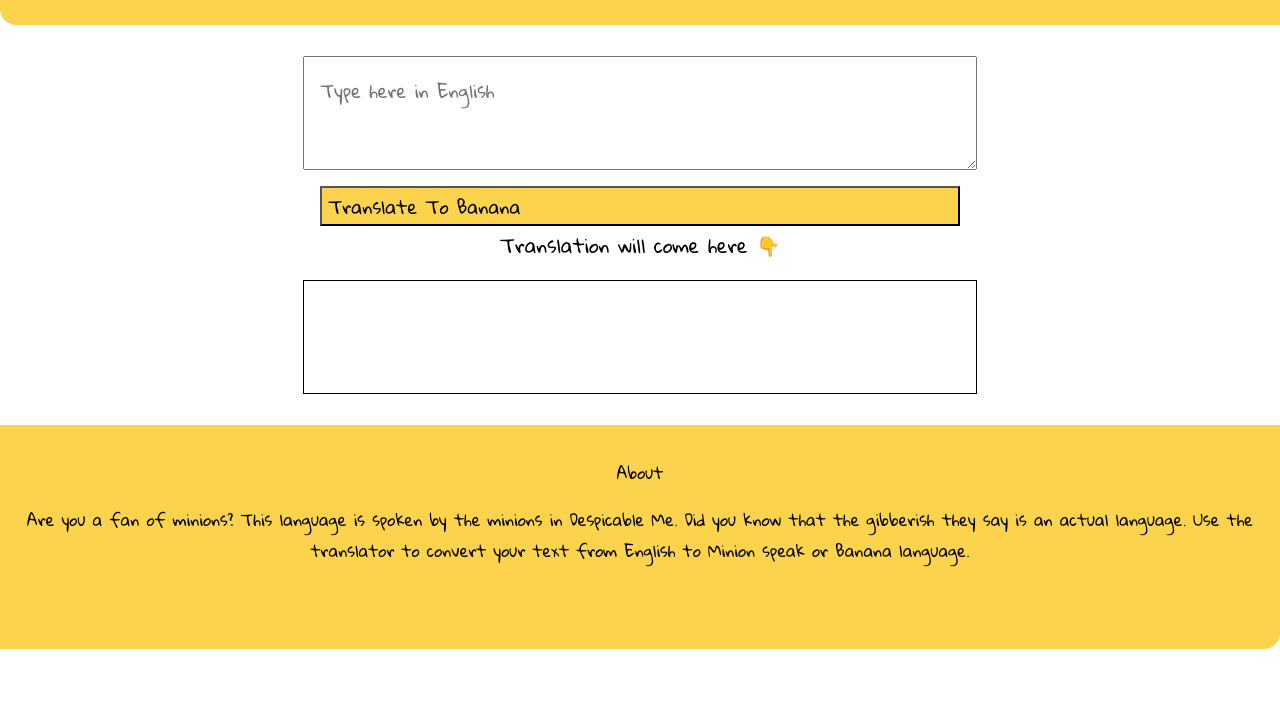
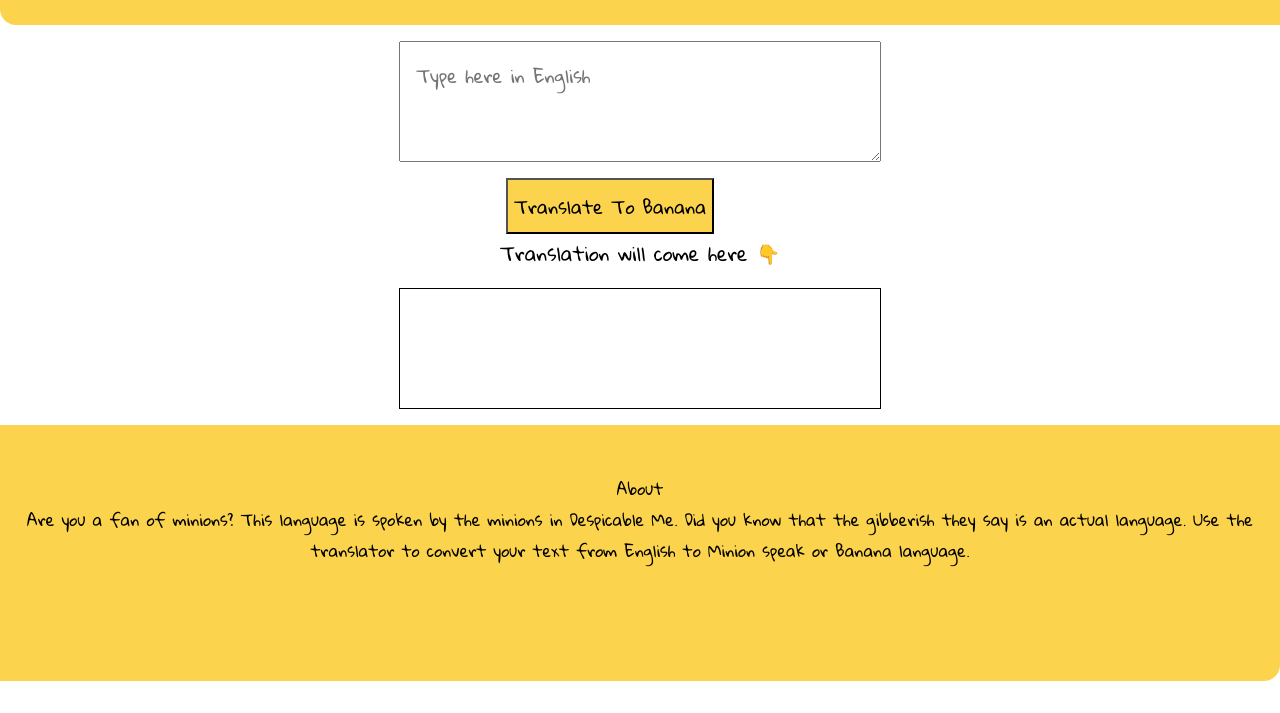
Before and after one commit to rivanshubansal/banana-talk, a plain HTML site: page index.html in a window 1280 px wide. Shown: the part 87-800 px from the top of the page. Drawn offline with Linux system fonts and the light colour scheme.

Commit message:
fix:footer

```diff
--- a/index.html
+++ b/index.html
@@ -21,7 +21,7 @@
 
 
     <footer>
-      <div class = "footer"> About</div>
+      <div > About</div>
       <p>Are you a fan of minions? This language is spoken by the minions in Despicable Me. Did you know that the gibberish they say is an actual language. Use the translator to convert your text from English to Minion speak or Banana language.</p>
     </footer>
 
--- a/styles.css
+++ b/styles.css
@@ -3,18 +3,19 @@
 :root {
     --primary-color:#FCD34D;
 }
-{
-    box-sizing: border-box;
-  }
+
 
 body {
     font-family: 'Gloria Hallelujah', cursive;
-    margin: 0rem;
+    margin: 0;
+    padding: 0;
+    height: 100%;
+    box-sizing: border-box;
+    position: fixed;
 }
-
 textarea {
-    width: 50%;
-    height: 10vh;
+    width: 35%;
+    height: 25vh;
     display: block;
     margin: 1rem;
     padding: 1rem;
@@ -24,8 +25,8 @@
   }
 
   #output {
-    width: 50%;
-    height: 10vh;
+    width: 35%;
+    height: 25vh;
     margin: 1rem;
     padding: 1rem;
     display: block;
@@ -45,12 +46,14 @@
 button {
     font-family: 'Gloria Hallelujah', cursive;
     font-size: large;
-    text-align: left;
-    height: 10%;
-    width: 50vw;
+    text-align: center;
+    height: 30%;
+    /* width: 15%; */
     background-color: var(--primary-color);
+    margin-right: 60px;
     /* position: absolute;
     left: 2rem; */
+    /* display: block; */
 
 
 
@@ -58,10 +61,11 @@
 
 footer {
     text-align: center;
-    padding: 2rem 1rem;
+    padding: 3rem 1rem;
     height: 20vh;
     background-color: var(--primary-color);
     border-bottom-right-radius: 1rem;
+
 }
 
 
@@ -75,3 +79,9 @@
     position: relative;
 
 }
+
+footer p {
+    margin: 0;
+    margin-block-start: 0em;
+    margin-block-end: 0em;
+}
```
